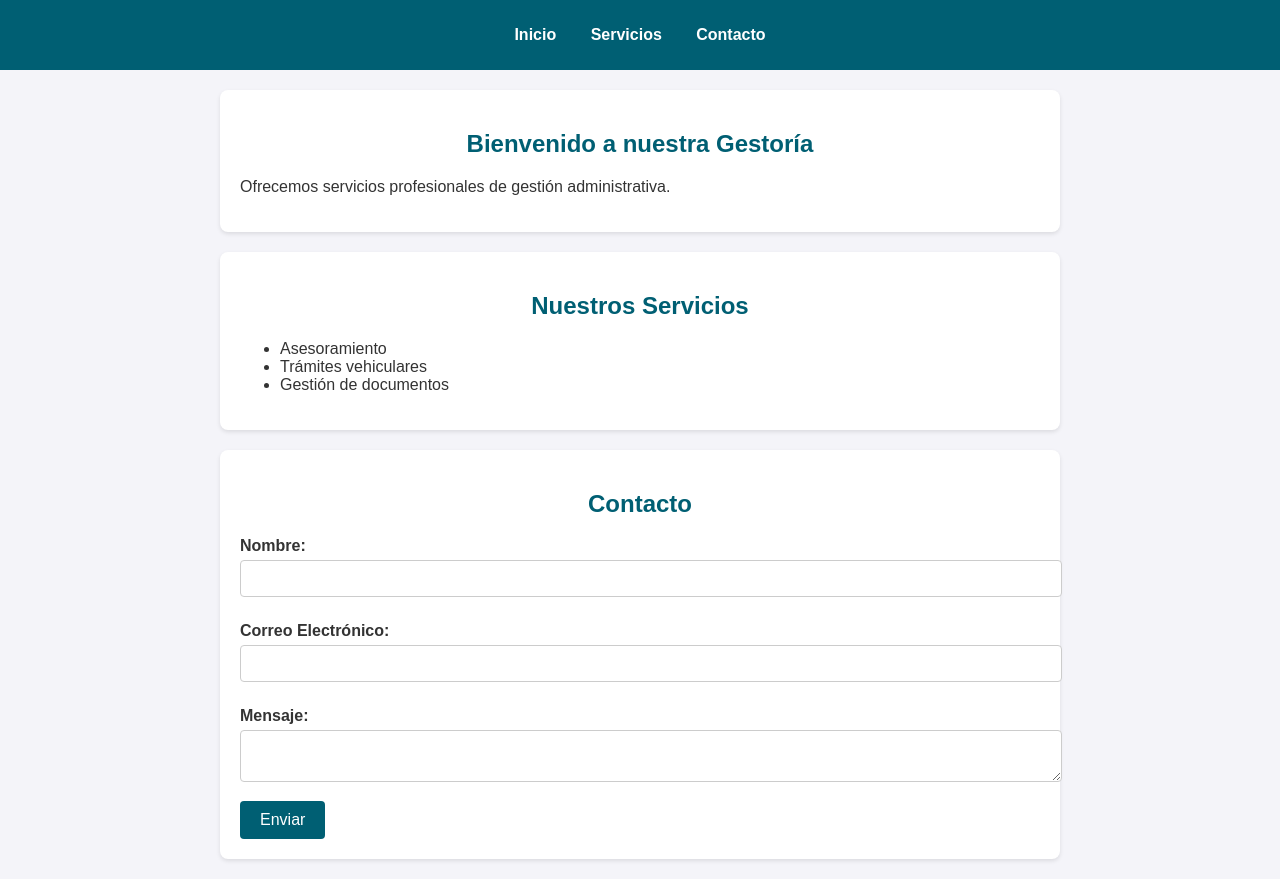
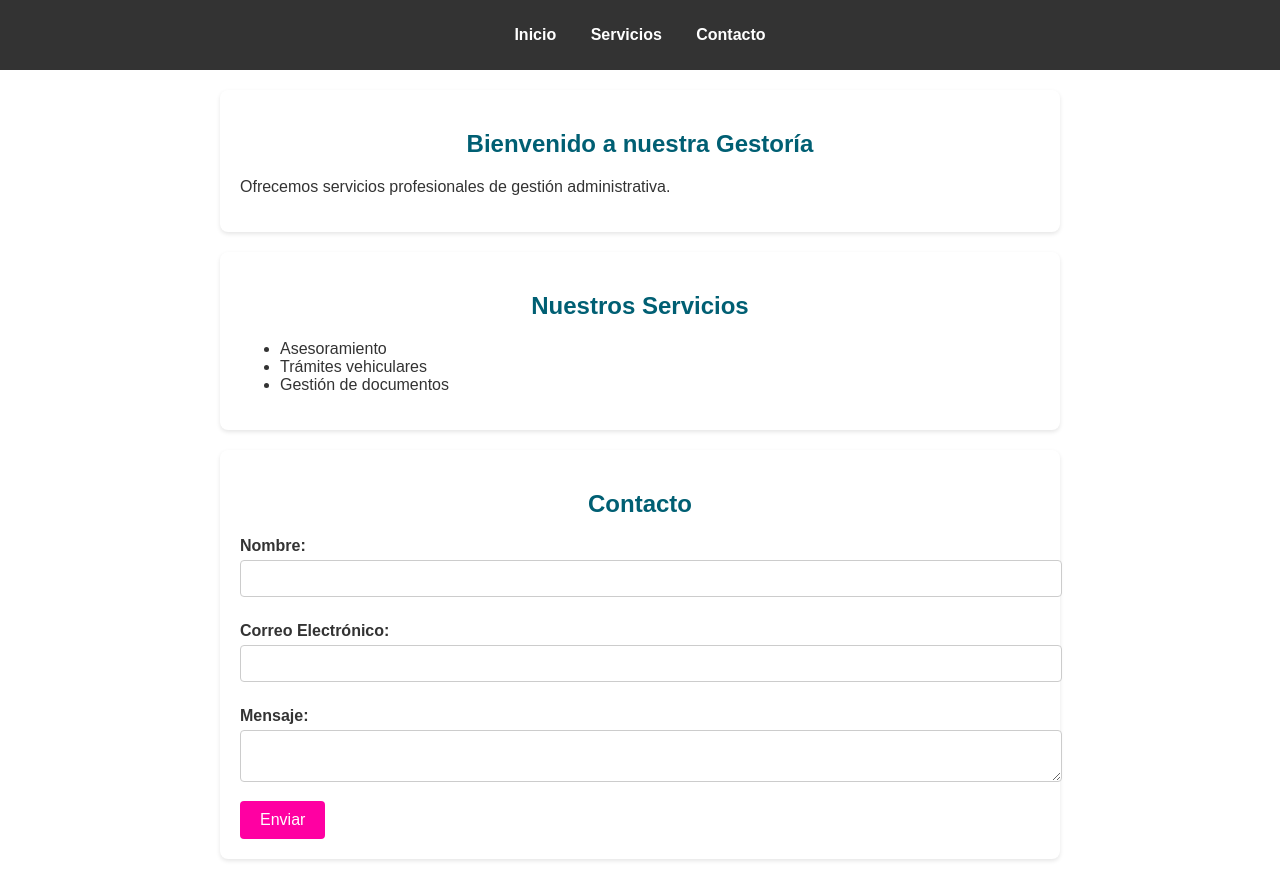
Before and after one commit to Malenasole-20/mandataria, a website: page public/index.html in a window 1280 px wide. Drawn offline with Linux system fonts and the light colour scheme.

Commit message:
guardar111

```diff
--- a/backend/server.js
+++ b/backend/server.js
@@ -38,7 +38,7 @@ app.post('/send', async (req, res) => {
         console.error(error);
         res.status(500).json({ success: false, message: 'Error al enviar el correo' });
     }
-});
+N});
 
 // Arrancar el servidor
 app.listen(PORT, () => {
--- a/public/javascrip.js
+++ b/public/javascrip.js
@@ -17,6 +17,7 @@ document.getElementById("contactForm").addEventListener("submit", async function
         const result = await res.json();
         alert(result.message);
     } catch (error) {
+
         alert("Error al enviar el mensaje.");
         console.error(error);
     }
--- a/public/style.css
+++ b/public/style.css
@@ -3,12 +3,12 @@ body {
     font-family: Arial, sans-serif;
     margin: 0;
     padding: 0;
-    background-color: #f4f4f9;
+    background-color: #ffffff;
     color: #333;
 }
 
 header {
-    background-color: #005f73;
+    background-color: #333;
     padding: 10px 0;
     color: #fff;
     text-align: center;
@@ -22,6 +22,7 @@ nav ul {
 nav ul li {
     display: inline;
     margin: 0 15px;
+    border: #333;
 }
 
 nav ul li a {
@@ -63,7 +64,7 @@ form input, form textarea {
 }
 
 form button {
-    background-color: #005f73;
+    background-color: #ff00a2;
     color: #fff;
     padding: 10px 20px;
     border: none;
```
Also changed, not shown: server.js (added).
